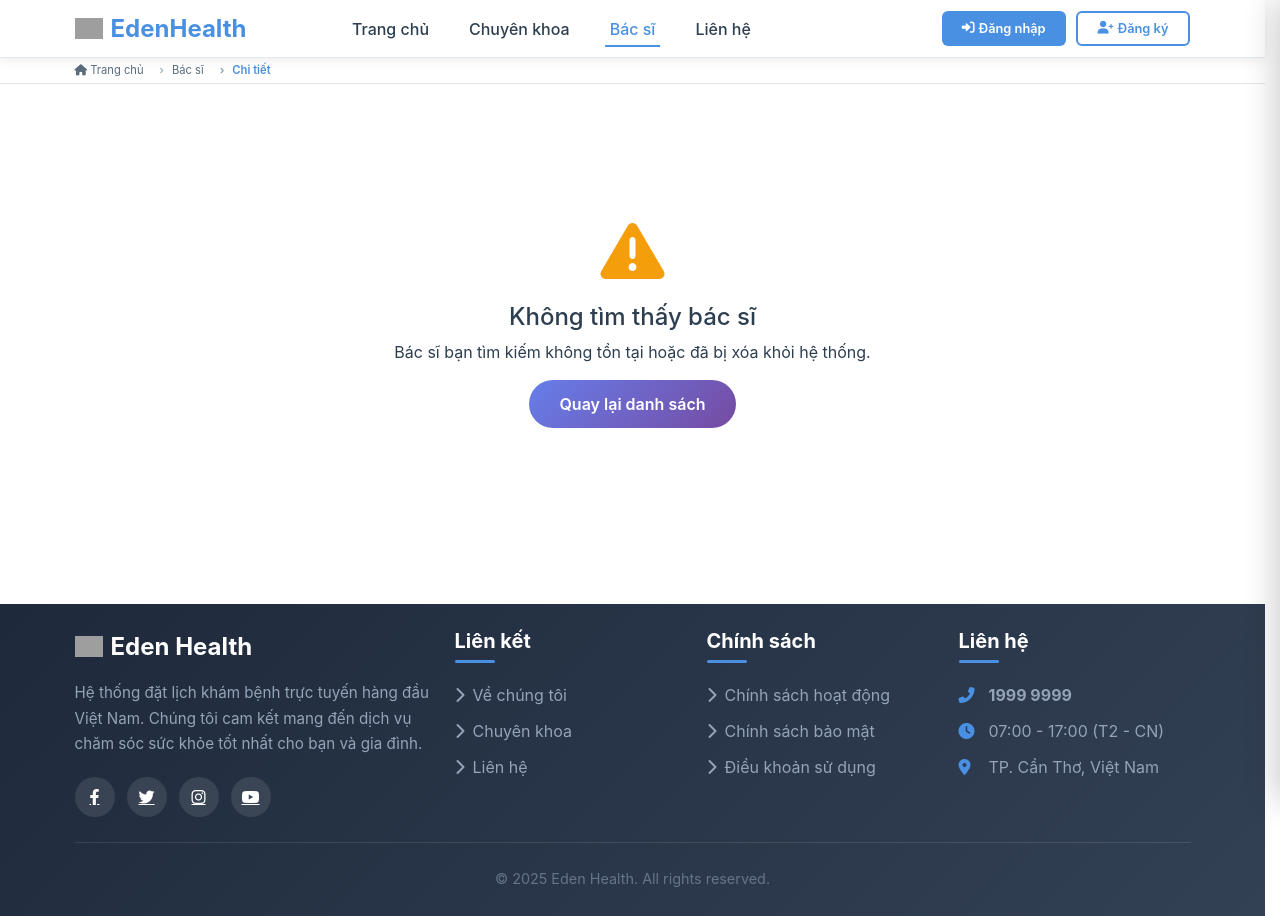
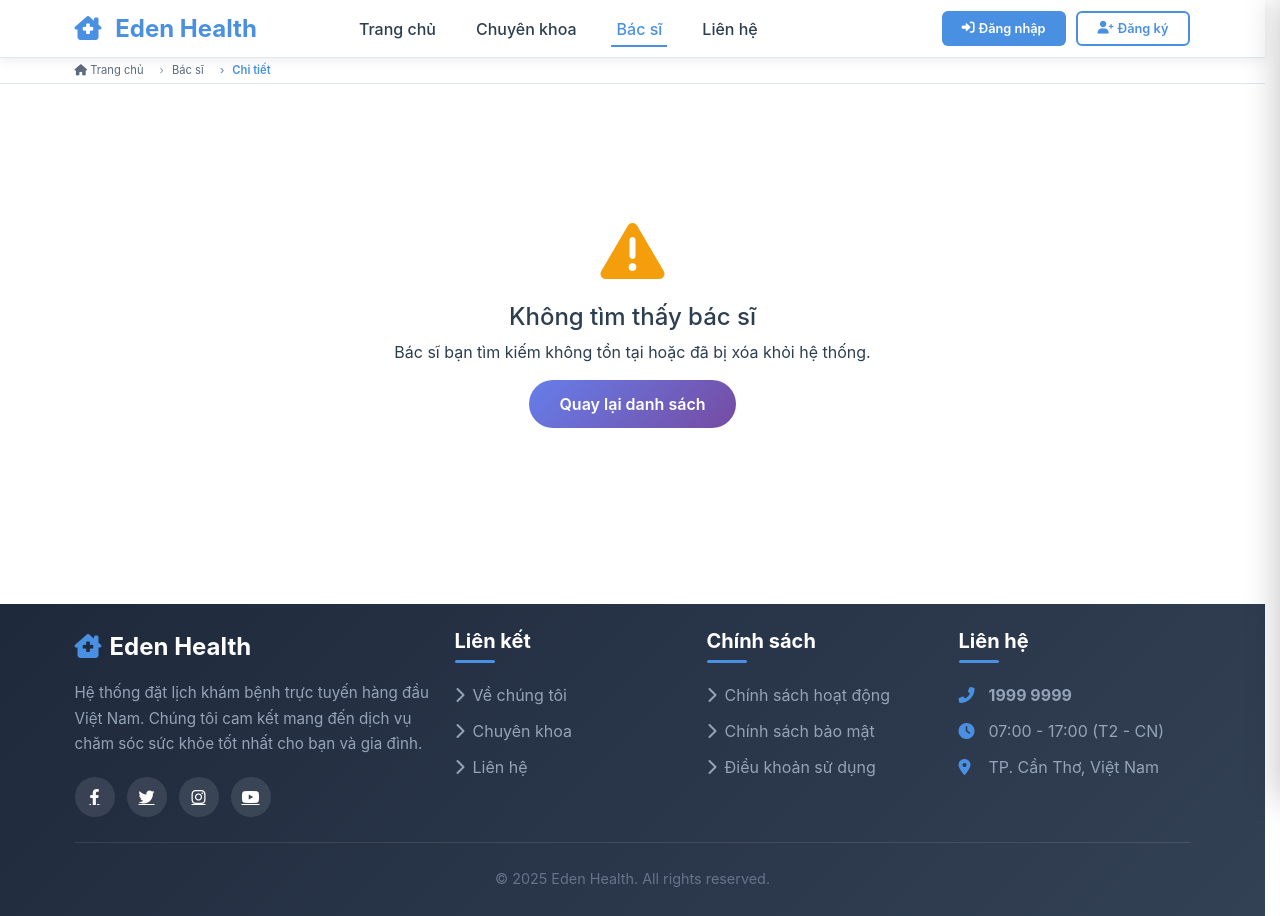
Before and after one commit to Phirery/project2, a PHP site: page /DO_AN/chi-tiet-bac-si.html in a window 1280 px wide. Run offline with PHP 8.4, Linux system fonts and the light colour scheme; a stand-in replaces the project's code that opens the database connection; some libraries are stand-ins or nearby versions; grey boxes are pictures that could not be loaded.

Commit message:
Revert "Thêm Logo(?)"
This reverts commit 05d934ed179b6dd8385d855324638bb53892e627.

```diff
--- a/src/assets/css/common.css
+++ b/src/assets/css/common.css
@@ -78,27 +78,11 @@ body.loaded {
     color: var(--primary-blue) !important;
     text-decoration: none;
     transition: all 0.3s;
-    display: inline-flex;
-    align-items: center;
 }
 
 .navbar-brand-header:hover {
     color: var(--primary-blue-dark) !important;
     transform: scale(1.03);
-}
-
-.brand-logo {
-    width: 28px;
-    height: 28px;
-    object-fit: contain;
-    flex-shrink: 0;
-}
-
-.brand-logo-sm {
-    width: 24px;
-    height: 24px;
-    object-fit: contain;
-    flex-shrink: 0;
 }
 
 .nav-link-header {
@@ -598,8 +582,6 @@ body.loaded {
     margin: 0;
     font-size: 1.2rem;
     font-weight: 700;
-    display: inline-flex;
-    align-items: center;
 }
 
 .close-sidebar {
@@ -782,8 +764,10 @@ body.loaded {
     font-size: 1.5rem;
     font-weight: 700;
     margin-bottom: 15px;
-    display: inline-flex;
-    align-items: center;
+}
+
+.footer-brand i {
+    color: var(--primary-blue);
 }
 
 .footer-desc {
--- a/src/components/footer.html
+++ b/src/components/footer.html
@@ -3,7 +3,7 @@
         <div class="row g-4">
             <div class="col-lg-4 col-md-12">
                 <div class="footer-brand">
-                    <img src="https://res.cloudinary.com/dlnevod7e/image/upload/v1774960434/logoweb31032026_v4wyjx.png" alt="Logo Eden Health" class="brand-logo me-2">Eden Health
+                    <i class="fas fa-clinic-medical me-2"></i>Eden Health
                 </div>
                 <p class="footer-desc">
                     Hệ thống đặt lịch khám bệnh trực tuyến hàng đầu Việt Nam.
--- a/src/components/header.html
+++ b/src/components/header.html
@@ -6,7 +6,7 @@
     <div class="container">
         <div class="navbar-left">
             <a class="navbar-brand-header" href="index.html">
-                <img src="https://res.cloudinary.com/dlnevod7e/image/upload/v1774960434/logoweb31032026_v4wyjx.png" alt="Logo Eden Health" class="brand-logo me-2">
+                <i class="fas fa-clinic-medical me-2"></i>
                 <span>Eden</span> Health
             </a>
         </div>
@@ -62,10 +62,7 @@
 <!-- Mobile Sidebar -->
 <div class="mobile-sidebar" id="mobileSidebar">
     <div class="mobile-sidebar-header">
-        <h4>
-            <img src="https://res.cloudinary.com/dlnevod7e/image/upload/v1774960434/logoweb31032026_v4wyjx.png" alt="Logo Eden Health" class="brand-logo-sm me-2">
-            Eden Health
-        </h4>
+        <h4><i class="fas fa-clinic-medical me-2"></i>Eden Health</h4>
         <button class="close-sidebar" id="closeSidebar">
             <i class="fas fa-times"></i>
         </button>
--- a/src/components/sidebar-admin.html
+++ b/src/components/sidebar-admin.html
@@ -4,10 +4,7 @@
 <!-- Sidebar -->
 <div class="sidebar" id="sidebar">
     <div class="sidebar-header" onclick="window.location.href='../patient/index.html'">
-        <h4>
-            <img src="https://res.cloudinary.com/dlnevod7e/image/upload/v1774960434/logoweb31032026_v4wyjx.png" alt="Logo Eden Admin" class="sidebar-logo">
-            Eden Admin
-        </h4>
+        <h4><i class="fas fa-hospital-alt"></i> Eden Admin</h4>
         <p>Hệ thống quản trị</p>
     </div>
     <ul class="sidebar-menu">
--- a/src/components/sidebar-doctor.html
+++ b/src/components/sidebar-doctor.html
@@ -4,10 +4,7 @@
 <!-- Sidebar -->
 <div class="sidebar" id="sidebar">
     <div class="sidebar-header" onclick="window.location.href='../patient/index.html'">
-        <h4>
-            <img src="https://res.cloudinary.com/dlnevod7e/image/upload/v1774960434/logoweb31032026_v4wyjx.png" alt="Logo Eden Doctor" class="sidebar-logo">
-            Eden Doctor
-        </h4>
+        <h4><i class="fas fa-user-md"></i> Eden Doctor</h4>
         <p>Hệ thống bác sĩ</p>
     </div>
     <ul class="sidebar-menu">
```
Also changed, not shown: src/assets/css/sidebar-admin.css (+0 -10 lines), src/assets/css/sidebar-doctor.css (+0 -10 lines).
